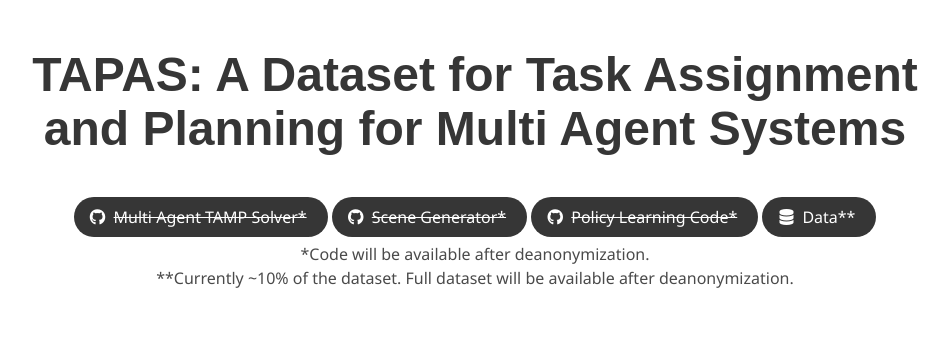
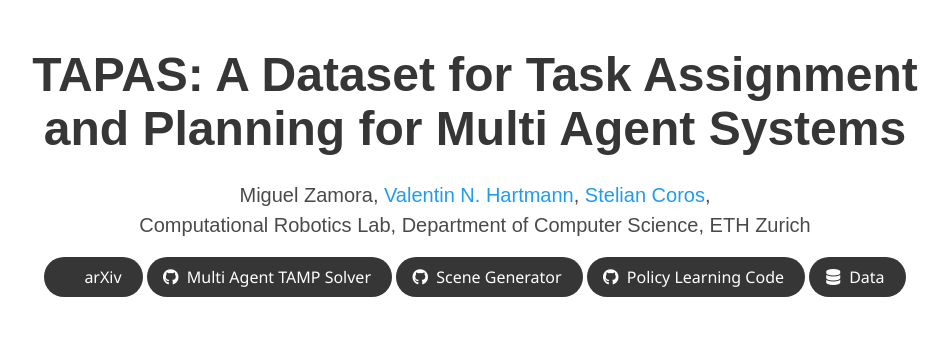
Before and after one commit to tapas-dataset/tapas-dataset.github.io, a plain HTML site: page index.html in a window 1280 px wide. Shown: the top 340 px of the page, without its empty margins (165-1114 px from the left). Drawn offline with nearby package versions, Linux system fonts and the light colour scheme; some icons are missing; a web font is replaced by a local one.

Commit message:
Deanonymize, add links to code

```diff
--- a/index.html
+++ b/index.html
@@ -36,33 +36,24 @@
       <div class="columns is-centered">
         <div class="column has-text-centered">
           <h1 class="title is-1 publication-title">TAPAS: A Dataset for Task Assignment and Planning for Multi Agent Systems</h1>
-          <!--<div class="is-size-5 publication-authors">
+          <div class="is-size-5 publication-authors">
             <span class="author-block">
-              <a href="">Author 1</a><sup>1</sup>,</span>
+              Miguel Zamora,</span>
             <span class="author-block">
-              <a href="">Author 2</a><sup>2</sup>,</span>
+              <a href="https://vhartmann.com/">Valentin N. Hartmann</a>,</span>
             <span class="author-block">
-              <a href="">Author 3</a><sup>2</sup>,
+              <a href="https://crl.ethz.ch/people/coros/index.html">Stelian Coros</a>,
             </span>
           </div>
 
           <div class="is-size-5 publication-authors">
-            <span class="author-block">Anonymous University</span>
-          </div> -->
+            <span class="author-block">Computational Robotics Lab, Department of Computer Science, ETH Zurich</span>
+          </div>
 
 
           <div class="column has-text-centered">
             <div class="publication-links">
               <!-- PDF Link. -->
-              <!--<span class="link-block">
-                <a href="https://arxiv.org/pdf/2011.12948"
-                   class="external-link button is-normal is-rounded is-dark">
-                  <span class="icon">
-                      <i class="fas fa-file-pdf"></i>
-                  </span>
-                  <span>Paper</span>
-                </a>
-              </span>
               <span class="link-block">
                 <a href="https://arxiv.org/abs/2011.12948"
                    class="external-link button is-normal is-rounded is-dark">
@@ -71,25 +62,16 @@
                   </span>
                   <span>arXiv</span>
                 </a>
-              </span> -->
-              <!-- Video Link. -->
-              <!--<span class="link-block">
-                <a href="https://www.youtube.com/watch?v=MrKrnHhk8IA"
-                   class="external-link button is-normal is-rounded is-dark">
-                  <span class="icon">
-                      <i class="fab fa-youtube"></i>
-                  </span>
-                  <span>Video</span>
-                </a>
-              </span>-->
+              </span>
+
               <!-- Code Link. -->
               <span class="link-block">
-                <a href="anonymous"
+                <a href="https://github.com/vhartman/24-data-gen"
                    class="external-link button is-normal is-rounded is-dark">
                   <span class="icon">
                       <i class="fab fa-github" aria-hidden="true"></i>
                   </span>
-                  <span><s>Multi Agent TAMP Solver*</s></span>
+                  <span>Multi Agent TAMP Solver</span>
                   </a>
               </span>
               <span class="link-block">
@@ -98,7 +80,7 @@
                   <span class="icon">
                       <i class="fab fa-github" aria-hidden="true"></i>
                   </span>
-                  <span><s>Scene Generator*</s></span>
+                  <span>Scene Generator</span>
                   </a>
               </span>
               <!-- Policy Link. -->
@@ -108,7 +90,7 @@
                   <span class="icon">
                     <i class="fab fa-github"></i>
                   </span>
-                  <span><s>Policy Learning Code*</s></span>
+                  <span>Policy Learning Code</span>
                   </a>
                 </span>
               <!-- Dataset Link. -->
@@ -118,14 +100,10 @@
                   <span class="icon">
                       <i class="fas fa-database"></i>
                   </span>
-                  <span>Data**</span>
+                  <span>Data</span>
                   </a>
               </span>
             </div>
-
-            <div>*Code will be available after deanonymization.</div>
-            <div>**Currently ~10% of the dataset. Full dataset will be available after deanonymization.</div>
-
           </div>
         </div>
       </div>
@@ -293,7 +271,7 @@
           </p>
 
           <p>
-            We train a transformer architecture to predict the makespan for a given sequence and scene.
+            We use a transformer-encoder as backbone for an MLP to predict the makespan for a given sequence and scene.
           </p>
         </div>
 
@@ -325,9 +303,10 @@
   <div class="container is-max-desktop content">
     <h2 class="title">BibTeX</h2>
     <pre><code>@article{authors,
-  author    = {Anonymous},
+  author    = {Zamora, Miguel and Hartmann, Valentin N. and Coros, Stelian},
   title     = {TAPAS: A Dataset for Task Assignment and Planning for Multi Agent Systems},
   year      = {2024},
+  journal   = {Workshop on Data Generation for Robotics at Robotics, Science and Systems '24}
 }</code></pre>
   </div>
 </section>
```
